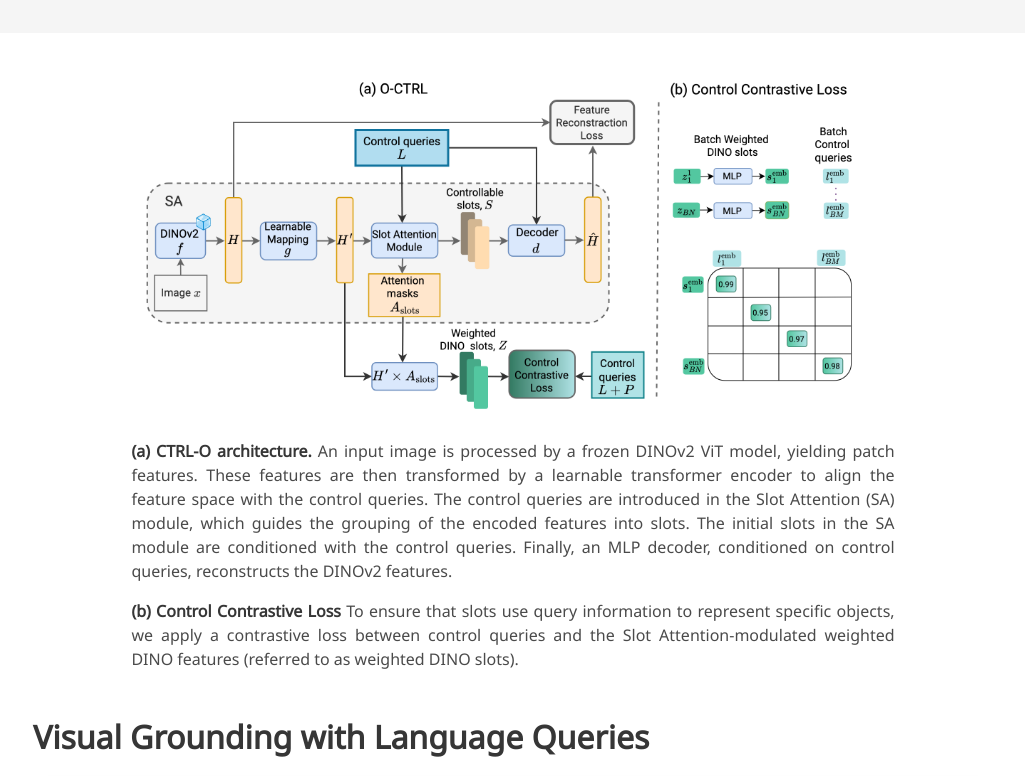
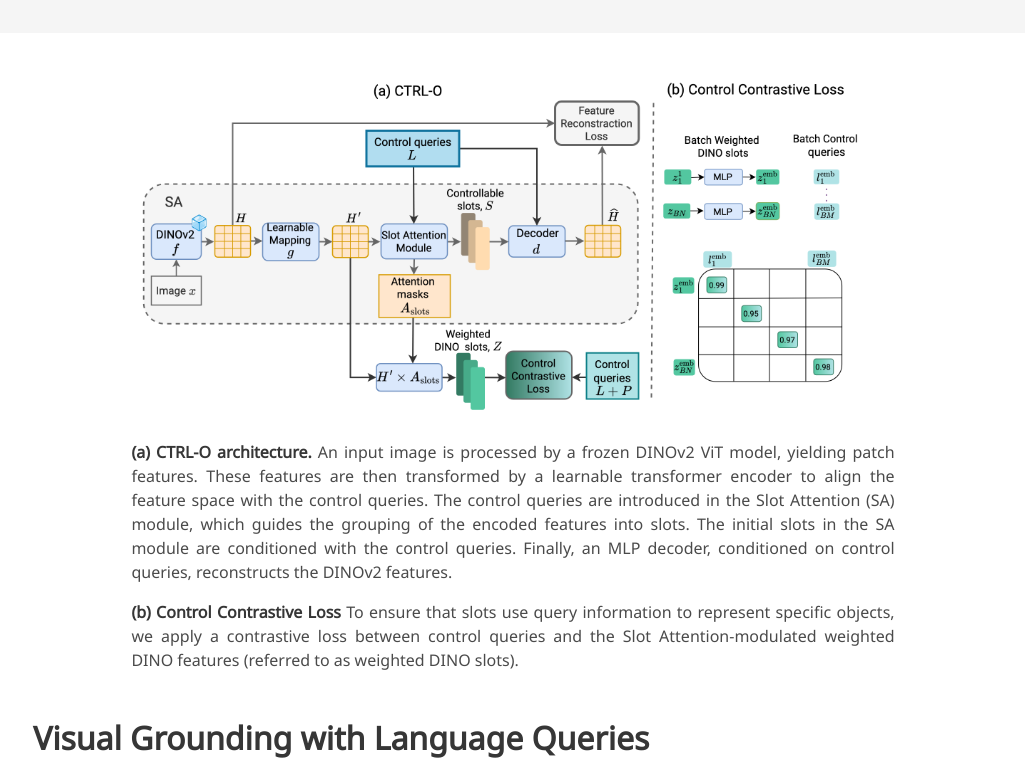
Before and after one commit to ctrl-o-paper/ctrl-o-paper.github.io, a plain HTML site: page index.html in a window 1280 px wide. Shown: the part 1036-1812 px from the top of the page, without its empty margins (127-1152 px from the left). Drawn offline with nearby package versions, Linux system fonts and the light colour scheme; some icons are missing; a web font is replaced by a local one.

Commit message:
Update CTRL-O model figure with converted PNG image

```diff
--- a/index.html
+++ b/index.html
@@ -195,7 +195,7 @@
         <div class="columns is-centered has-text-centered">
           <div class="column is-four-fifths">
             <div style="text-align: center;">
-              <img src="./static/images/converted_figures/ctrl-o.drawio.png" style="width: 100%;" alt="CTRL-O model"/>
+              <img src="./static/images/converted_figures/ctrl-o.png" style="width: 100%;" alt="CTRL-O model"/>
             </div>
             <div class="content has-text-justified"><br />
               <p><strong>(a) CTRL-O architecture.</strong> An input image is processed by a frozen DINOv2 ViT model, yielding patch features. These features are then transformed by a learnable transformer encoder to align the feature space with the control queries. The control queries are introduced in the Slot Attention (SA) module, which guides the grouping of the encoded features into slots. The initial slots in the SA module are conditioned with the control queries. Finally, an MLP decoder, conditioned on control queries, reconstructs the DINOv2 features.</p>
```
Also changed, not shown: static/images/converted_figures/ctrl-o.drawio.png (deleted), static/images/converted_figures/ctrl-o.png (added).
